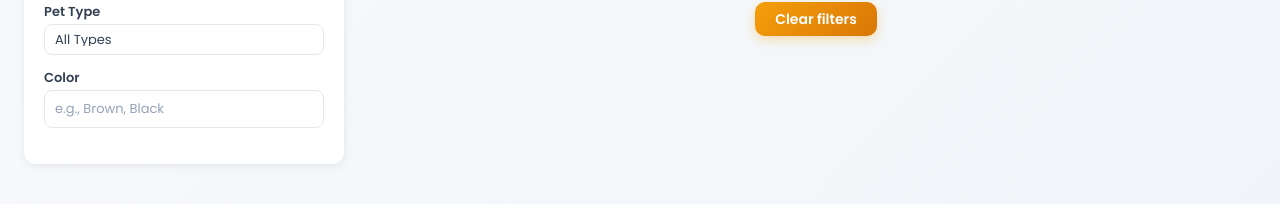
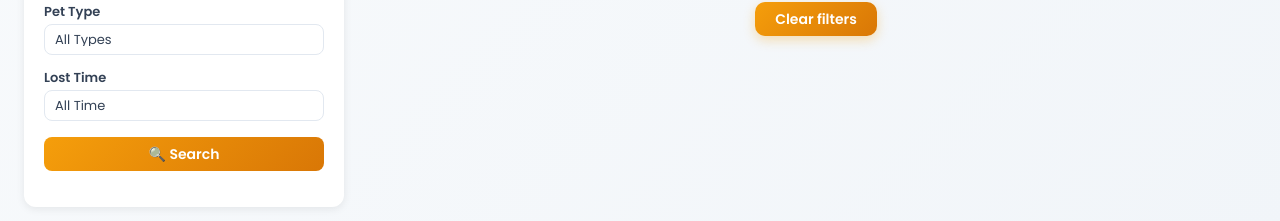
Before and after one commit to imansmallapple/StrayPet, a React (Vite) app in the folder frontend/: page /lost in a window 1280 px wide. Shown: the part 580-801 px from the top of the page. Built offline with nearby package versions, Linux system fonts and the light colour scheme; no server answers; a web font is replaced by a local one.

Commit message:
Fix lost pet filter ability

```diff
--- a/frontend/src/views/lost/index.scss
+++ b/frontend/src/views/lost/index.scss
@@ -157,6 +157,30 @@
   border-color: #f59e0b;
   box-shadow: 0 0 0 3px rgba(245, 158, 11, 0.1);
 }
+
+.search-btn {
+  width: 100%;
+  padding: 10px 16px;
+  background: linear-gradient(135deg, #f59e0b 0%, #d97706 100%);
+  color: white;
+  border: none;
+  border-radius: 8px;
+  font-weight: 600;
+  font-size: 14px;
+  cursor: pointer;
+  transition: all 0.3s ease;
+  font-family: 'Poppins', sans-serif;
+}
+
+.search-btn:hover {
+  transform: translateY(-2px);
+  box-shadow: 0 4px 12px rgba(245, 158, 11, 0.3);
+}
+
+.search-btn:active {
+  transform: translateY(0);
+}
+
 
 /* ===== RIGHT MAIN CONTENT ===== */
 .lost-main {
--- a/frontend/src/views/lost/index.tsx
+++ b/frontend/src/views/lost/index.tsx
@@ -9,7 +9,7 @@ interface FilterState {
   city: string
   species: string
   petName: string
-  color: string
+  lastSeen: string
 }
 
 export default function LostPetsPage() {
@@ -18,23 +18,62 @@ export default function LostPetsPage() {
   const page = Number(sp.get('page') || 1)
   const pageSize = 12
 
-  // Initialize filters from URL parameters
-  const [filters, setFilters] = useState<FilterState>({
+  // Temporary filter state (for input fields)
+  const [tempFilters, setTempFilters] = useState<FilterState>({
     city: sp.get('city') || '',
     species: sp.get('species') || '',
     petName: sp.get('pet_name') || '',
-    color: sp.get('color') || '',
+    lastSeen: sp.get('last_seen') || '',
   })
 
-  // Build params from filters
+  // Applied filter state (from URL, used for API request)
+  const appliedFilters = useMemo(() => ({
+    city: sp.get('city') || '',
+    species: sp.get('species') || '',
+    petName: sp.get('pet_name') || '',
+    lastSeen: sp.get('last_seen') || '',
+  }), [sp])
+
+  // Build params from applied filters
   const params = useMemo(() => {
     const p: Record<string, any> = { page, page_size: pageSize, status: 'open' }
-    if (filters.city) p.city = filters.city
-    if (filters.species) p.species = filters.species
-    if (filters.petName) p.pet_name__icontains = filters.petName
-    if (filters.color) p.color__icontains = filters.color
+    if (appliedFilters.city) p.city = appliedFilters.city
+    if (appliedFilters.species) p.species = appliedFilters.species
+    if (appliedFilters.petName) p.pet_name = appliedFilters.petName
+
+    // Convert lastSeen filter to lost_from/lost_to dates
+    if (appliedFilters.lastSeen) {
+      const now = new Date()
+      let fromDate: Date | null = null
+
+      switch (appliedFilters.lastSeen) {
+        case 'today':
+          fromDate = new Date(now.getFullYear(), now.getMonth(), now.getDate())
+          break
+        case 'within_3_days':
+          fromDate = new Date(now.getTime() - 3 * 24 * 60 * 60 * 1000)
+          break
+        case 'within_1_week':
+          fromDate = new Date(now.getTime() - 7 * 24 * 60 * 60 * 1000)
+          break
+        case 'within_2_weeks':
+          fromDate = new Date(now.getTime() - 14 * 24 * 60 * 60 * 1000)
+          break
+        case 'within_1_month':
+          fromDate = new Date(now.getTime() - 30 * 24 * 60 * 60 * 1000)
+          break
+        case 'within_1_year':
+          fromDate = new Date(now.getTime() - 365 * 24 * 60 * 60 * 1000)
+          break
+      }
+
+      if (fromDate) {
+        p.lost_from = fromDate.toISOString()
+      }
+    }
+
     return p
-  }, [page, pageSize, filters])
+  }, [page, pageSize, appliedFilters])
 
   const { data, loading } = useRequest(
     () => lostApi.list(params).then(res => res.data as PageResp<LostPet>),
@@ -46,28 +85,29 @@ export default function LostPetsPage() {
     setSp(sp, { replace: true })
   }
 
-  // Handle filter changes
+  // Handle filter input changes (update temp state only)
   const handleFilterChange = (key: keyof FilterState, value: string) => {
-    const newFilters = { ...filters, [key]: value }
-    setFilters(newFilters)
+    setTempFilters({ ...tempFilters, [key]: value })
+  }
 
-    // Update URL params
+  // Handle search button click (apply filters)
+  const handleSearch = () => {
     const newSp = new URLSearchParams()
-    if (newFilters.city) newSp.set('city', newFilters.city)
-    if (newFilters.species) newSp.set('species', newFilters.species)
-    if (newFilters.petName) newSp.set('pet_name', newFilters.petName)
-    if (newFilters.color) newSp.set('color', newFilters.color)
+    if (tempFilters.city) newSp.set('city', tempFilters.city)
+    if (tempFilters.species) newSp.set('species', tempFilters.species)
+    if (tempFilters.petName) newSp.set('pet_name', tempFilters.petName)
+    if (tempFilters.lastSeen) newSp.set('last_seen', tempFilters.lastSeen)
     newSp.set('page', '1')
     setSp(newSp)
   }
 
   // Reset filters
   const handleResetFilters = () => {
-    setFilters({
+    setTempFilters({
       city: '',
       species: '',
       petName: '',
-      color: '',
+      lastSeen: '',
     })
     setSp(new URLSearchParams())
   }
@@ -108,7 +148,7 @@ export default function LostPetsPage() {
                 type="text"
                 className="filter-input"
                 placeholder="All locations"
-                value={filters.city}
+                value={tempFilters.city}
                 onChange={(e) => handleFilterChange('city', e.target.value)}
               />
             </div>
@@ -119,7 +159,7 @@ export default function LostPetsPage() {
                 type="text"
                 className="filter-input"
                 placeholder="Pet's name"
-                value={filters.petName}
+                value={tempFilters.petName}
                 onChange={(e) => handleFilterChange('petName', e.target.value)}
               />
             </div>
@@ -128,7 +168,7 @@ export default function LostPetsPage() {
               <label className="filter-label">Pet Type</label>
               <select
                 className="filter-select"
-                value={filters.species}
+                value={tempFilters.species}
                 onChange={(e) => handleFilterChange('species', e.target.value)}
               >
                 <option value="">All Types</option>
@@ -139,14 +179,31 @@ export default function LostPetsPage() {
             </div>
 
             <div className="filter-section">
-              <label className="filter-label">Color</label>
-              <input
-                type="text"
-                className="filter-input"
-                placeholder="e.g., Brown, Black"
-                value={filters.color}
-                onChange={(e) => handleFilterChange('color', e.target.value)}
-              />
+              <label className="filter-label">Lost Time</label>
+              <select
+                className="filter-select"
+                value={tempFilters.lastSeen}
+                onChange={(e) => handleFilterChange('lastSeen', e.target.value)}
+              >
+                <option value="">All Time</option>
+                <option value="today">Today</option>
+                <option value="within_3_days">Within 3 days</option>
+                <option value="within_1_week">Within 1 week</option>
+                <option value="within_2_weeks">Within 2 weeks</option>
+                <option value="within_1_month">Within 1 month</option>
+                <option value="within_1_year">Within 1 year</option>
+                <option value="other">Other</option>
+              </select>
+            </div>
+
+            <div className="filter-section">
+              <button
+                className="search-btn"
+                onClick={handleSearch}
+                type="button"
+              >
+                🔍 Search
+              </button>
             </div>
           </aside>
 
```
Also changed, not shown: 2 other files (tests, documents, lock files or other folders).
